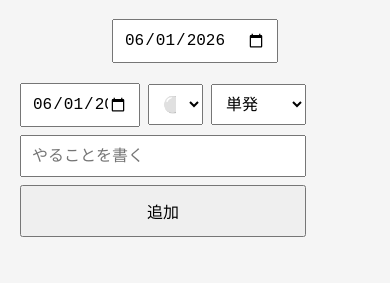
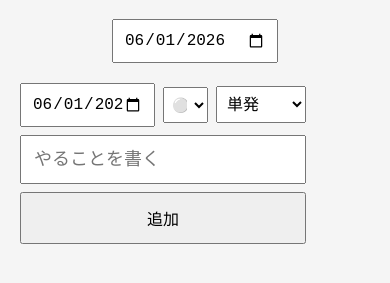
Before and after one commit to mugitama/mitodo, a plain HTML site: page index.html in a window 390 px wide. Shown: the part 81-364 px from the top of the page. Drawn offline with Linux system fonts and the light colour scheme.

Commit message:
Update index.html

```diff
--- a/index.html
+++ b/index.html
@@ -89,7 +89,7 @@ li {
   }
 
   #inputArea {
-    grid-template-columns: 120px 55px 95px;
+    grid-template-columns: 135px 45px 90px;
     gap: 8px;
   }
 
@@ -99,14 +99,20 @@ li {
 
   #colorSelect {
     grid-column: 2 / 3;
+    padding: 8px 4px;
+    font-size: 14px;
+    text-align: center;
   }
 
   #typeSelect {
     grid-column: 3 / 4;
+    padding: 8px 6px;
   }
 
   #taskInput {
     grid-column: 1 / 4;
+    font-size: 18px;
+    padding: 12px;
   }
 
   #inputArea button {
```
